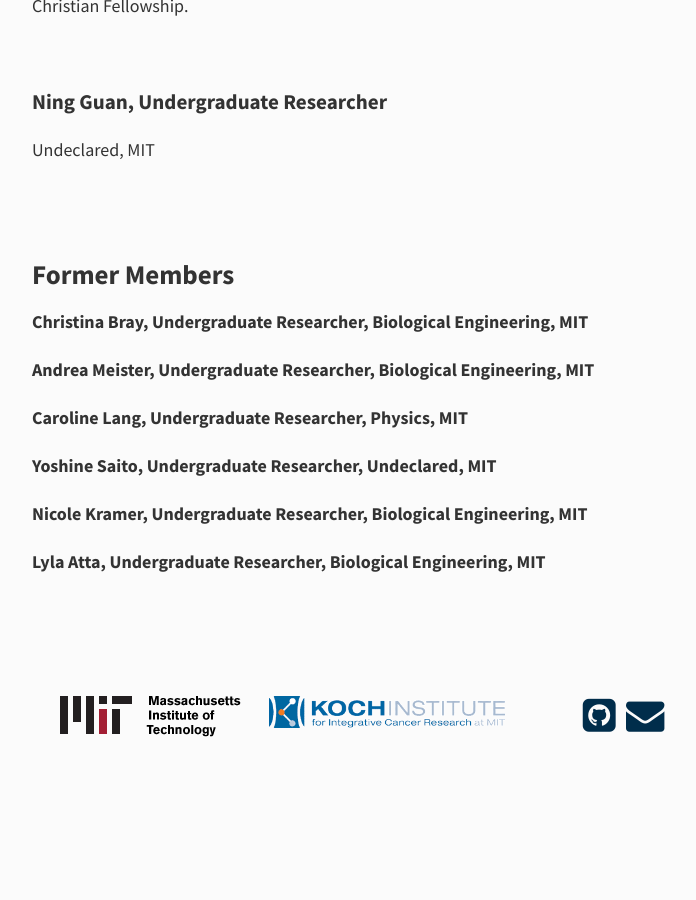
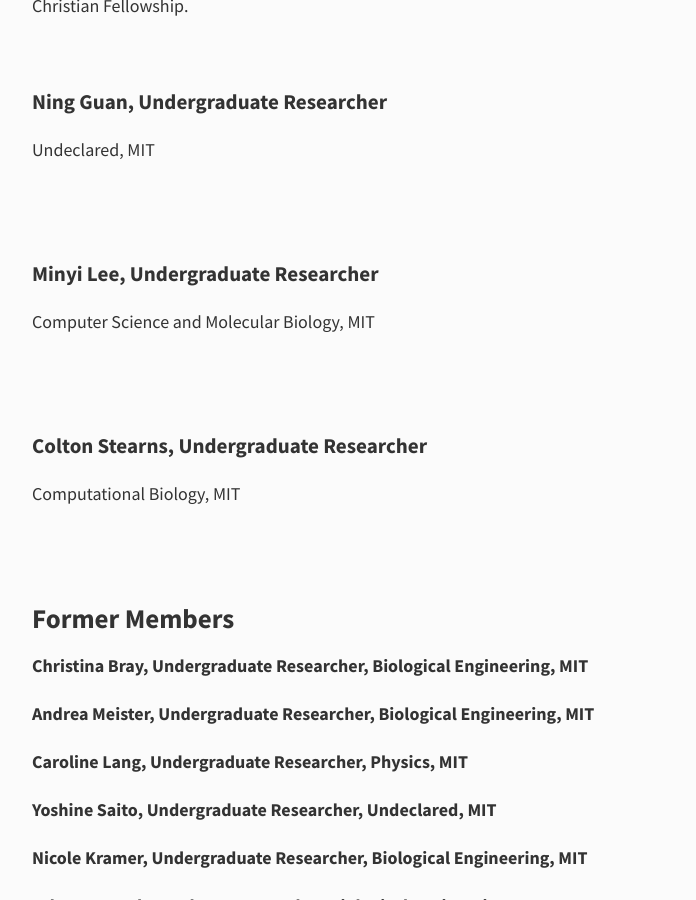
Before and after one commit to meyer-lab/asmlab.org, a Jekyll site: the page built from team/index.md, in a window 1280 px wide and 900 px high, scrolled down 2421 px. Shown: the whole window, without its empty margins (253-949 px from the left). Built offline with Jekyll 4.4.1, drawn with Linux system fonts in a browser that asks for light colours; nearby versions of some CDN libraries; Markdown is read by kramdown in place of the engine named in the settings; comment, search, counter and statistics services are not loaded; before the commit the page ends 3183 px from its top, so only the background shows below that.

Commit message:
Add Minyi and Colton.

```diff
--- a/team/index.md
+++ b/team/index.md
@@ -64,6 +64,23 @@
 <br />
 <br />
 
+
+### Minyi Lee, Undergraduate Researcher
+Computer Science and Molecular Biology, MIT
+
+<br />
+<br />
+
+
+
+### Colton Stearns, Undergraduate Researcher
+Computational Biology, MIT
+
+<br />
+<br />
+
+
+
 # Former Members
 
 #### Christina Bray, Undergraduate Researcher, Biological Engineering, MIT
```
